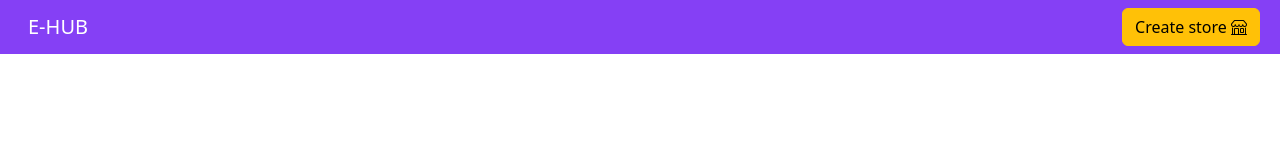
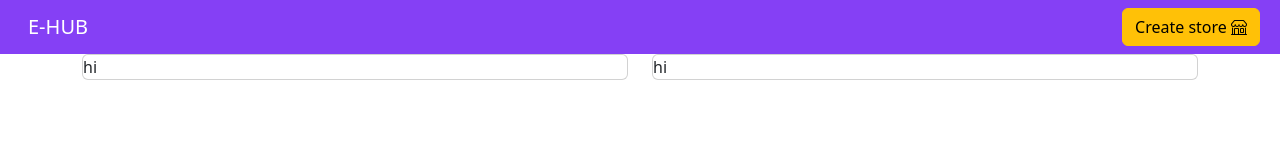
Before and after one commit to AbhishekGurusamy/E-HUB-Frontend, an Angular app: page /register in a window 1280 px wide. Before the commit this address led to /. Shown: the top 160 px of the page. Built offline with nearby package versions, Linux system fonts and the light colour scheme.

Commit message:
register page

```diff
--- a/src/app/app-routing.module.ts
+++ b/src/app/app-routing.module.ts
@@ -1,12 +1,14 @@
-import { NgModule } from '@angular/core';
+import { Component, NgModule } from '@angular/core';
 import { RouterModule, Routes } from '@angular/router';
 import { StoreComponent } from './store/store.component';
 import { DashboardComponent } from './dashboard/dashboard.component';
 import { AuthGuardGuard } from './guards/auth-guard.guard';
+import { RegisterComponent } from './register/register.component';
 
 const routes: Routes = [
   {path:'createstore',component:StoreComponent, canActivate:[AuthGuardGuard]},
   {path:'dashboard',component:DashboardComponent},
+  {path:'register',component:RegisterComponent},
   {path:'',redirectTo:'dashboard',pathMatch: 'full'}
 ];
 
--- a/src/app/app.module.ts
+++ b/src/app/app.module.ts
@@ -6,13 +6,15 @@ import { AppComponent } from './app.component';
 import { StoreComponent } from './store/store.component';
 import { DashboardComponent } from './dashboard/dashboard.component';
 import { ReactiveFormsModule } from '@angular/forms';
-import {HttpClientModule} from '@angular/common/http'
+import {HttpClientModule} from '@angular/common/http';
+import { RegisterComponent } from './register/register.component'
 
 @NgModule({
   declarations: [
     AppComponent,
     StoreComponent,
-    DashboardComponent
+    DashboardComponent,
+    RegisterComponent
   ],
   imports: [
     BrowserModule,
--- /dev/null
+++ b/src/app/register/register.component.html
@@ -0,0 +1,14 @@
+<div class="container">
+    <div class="row justify-content-center align-items-center">
+        <div class="col-6">
+            <div class="card">
+                hi
+            </div>
+        </div>
+        <div class="col-6">
+            <div class="card">
+                hi
+            </div>
+        </div>
+    </div>
+</div>
```
Also changed, not shown: src/app/register/register.component.ts (added, +10 -0 lines), src/app/register/register.component.css (added), 1 other file (tests, documents, lock files or other folders).
